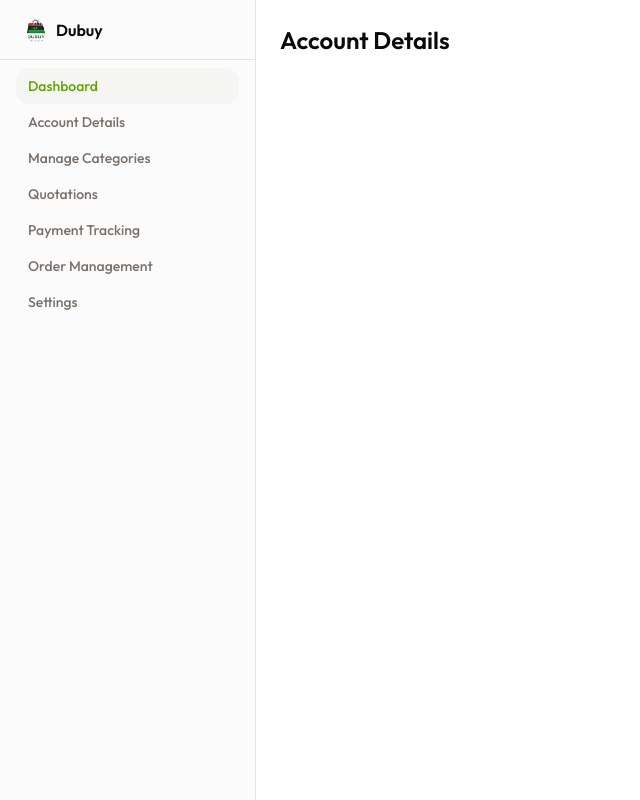
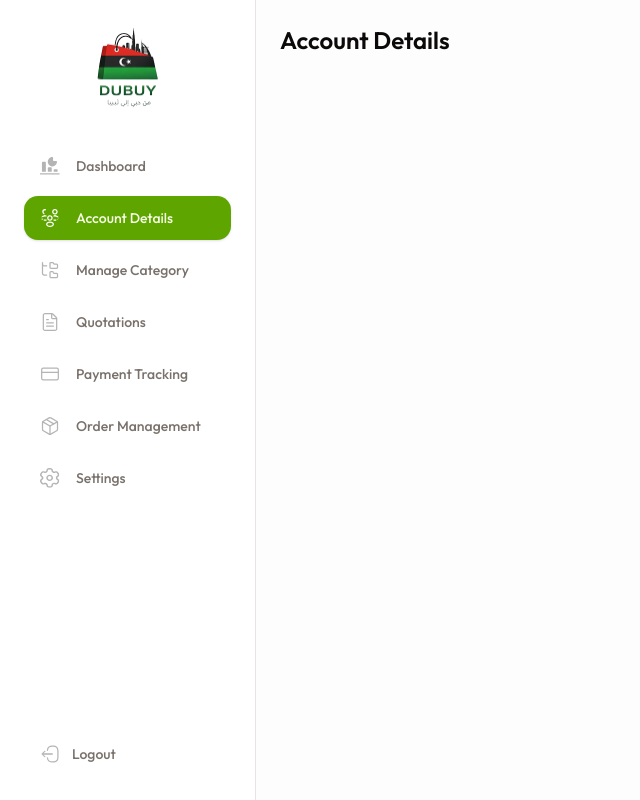
Before and after one commit to rafiferdos/shoppo, a Next.js app: page /dashboard/account-details in a window 1280 px wide. Shown: the whole page, without its empty margins (0-640 px from the left). Built offline with nearby package versions, Linux system fonts and the light colour scheme.

Commit message:
feat: Add dashboard main layout component with a responsive sidebar navigation and main content area.

```diff
--- a/app/dashboard/(main)/layout.tsx
+++ b/app/dashboard/(main)/layout.tsx
@@ -1,67 +1,144 @@
+"use client"
+
 import Link from "next/link"
 import Image from "next/image"
-import { Button } from "@/components/ui/button"
+import { usePathname } from "next/navigation"
+import { cn } from "@/lib/utils"
+
+const sidebarItems = [
+    {
+        title: "Dashboard",
+        href: "/dashboard",
+        icon: "/assets/dashboard-icons-svg/dashboard.svg"
+    },
+    {
+        title: "Account Details",
+        href: "/dashboard/account-details",
+        icon: "/assets/dashboard-icons-svg/account-details.svg"
+    },
+    {
+        title: "Manage Category",
+        href: "/dashboard/manage-categories",
+        icon: "/assets/dashboard-icons-svg/manage-category.svg"
+    },
+    {
+        title: "Quotations",
+        href: "/dashboard/quotations",
+        icon: "/assets/dashboard-icons-svg/quotations.svg"
+    },
+    {
+        title: "Payment Tracking",
+        href: "/dashboard/payment-tracking",
+        icon: "/assets/dashboard-icons-svg/payment-tracking.svg"
+    },
+    {
+        title: "Order Management",
+        href: "/dashboard/order-management",
+        icon: "/assets/dashboard-icons-svg/order-management.svg"
+    },
+    {
+        title: "Settings",
+        href: "/dashboard/settings",
+        icon: "/assets/dashboard-icons-svg/settings.svg"
+    }
+]
 
 export default function DashboardMainLayout({
     children,
 }: {
     children: React.ReactNode
 }) {
+    const pathname = usePathname()
+
     return (
-        <div className="flex min-h-screen w-full flex-col md:flex-row">
-            <aside className="w-full md:w-64 bg-muted/40 border-r hidden md:block">
-                <div className="flex h-full max-h-screen flex-col gap-2">
-                    <div className="flex h-14 items-center border-b px-4 lg:h-15 lg:px-6">
-                        <Link href="/dashboard" className="flex items-center gap-2 font-semibold">
-                            <Image src="/assets/logo.png" width={24} height={24} alt="Dubuy Logo" className="size-6 object-contain" />
-                            <span className="">Dubuy</span>
+        <div className="flex min-h-screen w-full flex-col md:flex-row bg-muted/20">
+            <aside className="w-full md:w-64 bg-background border-r hidden md:block h-screen sticky top-0">
+                <div className="flex h-full flex-col gap-8 p-6">
+                    {/* Logo Section */}
+                    <div className="flex items-center justify-center p-1">
+                        <Link href="/dashboard" className="flex items-center justify-center">
+                            <div className="relative size-20">
+                                <Image src="/assets/logo.png" fill alt="Dubuy Logo" className="object-contain" />
+                            </div>
                         </Link>
                     </div>
-                    <div className="flex-1">
-                        <nav className="grid items-start px-2 text-sm font-medium lg:px-4">
+
+                    {/* Navigation */}
+                    <div className="flex-1 flex flex-col justify-between">
+                        <nav className="flex flex-col gap-2">
+                            {sidebarItems.map((item) => {
+                                // Exact match for dashboard, startsWith for others to handle sub-routes if any
+                                const isActive = item.href === "/dashboard"
+                                    ? pathname === "/dashboard"
+                                    : pathname.startsWith(item.href)
+
+
+
+                                return (
+                                    <Link
+                                        key={item.href}
+                                        href={item.href}
+                                        className={cn(
+                                            "flex items-center gap-4 rounded-lg px-4 py-3 text-sm font-medium transition-all",
+                                            isActive
+                                                ? "bg-primary text-primary-foreground shadow-sm"
+                                                : "text-muted-foreground hover:text-primary"
+                                        )}
+                                    >
+                                        <div className="size-5 relative">
+                                            <Image
+                                                src={item.icon}
+                                                fill
+                                                alt={item.title}
+                                                // If active (bg-primary), icon should be white (invert).
+                                                // If inactive, icon is likely grey/muted.
+                                                // If hover (text-primary), icon works? SVGs as images are hard to color via CSS classes unless mask.
+                                                // Using CSS filter is a good way for SVGs in Image tags.
+                                                className={cn(
+                                                    "object-contain transition-all",
+                                                    isActive ? "brightness-0 invert" : "grayscale opacity-70 group-hover:grayscale-0 group-hover:opacity-100 placeholder-icon"
+                                                    // The user said "hover will have color-primary".
+                                                    // SVGs as <img> tags don't inherit text color.
+                                                    // I need to use a CSS filter to colorize them if they correspond to "primary".
+                                                    // Or just leave them as images if they are pre-colored.
+                                                    // The screenshot shows grey icons. Active one is white.
+                                                    // I will assume they are grey by default.
+                                                )}
+                                                style={!isActive ? {} : {}}
+                                            />
+                                        </div>
+                                        {item.title}
+                                    </Link>
+                                )
+                            })}
+                        </nav>
+
+                        <div className="mt-auto flex flex-col gap-2">
+                            {/* Settings is usually here in many layouts, but in the screenshot it was above logout.
+                                I included it in the main list above with a specific variant check or margin if needed.
+                                Actually, looking at the crop, Settings is just above Logout.
+                                So I will move Settings here?
+                                User list had Settings then Logout.
+                                I will keep Settings in the main map but maybe just add marginTop to it?
+                                No, let's put Settings and Logout in this bottom section.
+                             */}
+
+
                             <Link
-                                href="/dashboard"
-                                className="flex items-center gap-3 rounded-lg px-3 py-2 text-primary bg-muted transition-all hover:text-primary"
+                                href="/dashboard/login"
+                                className="flex items-center gap-3 rounded-lg px-4 py-3 text-sm font-medium text-muted-foreground transition-all hover:text-primary"
                             >
-                                Dashboard
+                                <div className="size-5 relative">
+                                    <Image
+                                        src="/assets/dashboard-icons-svg/logout.svg"
+                                        fill
+                                        alt="Logout"
+                                        className="object-contain grayscale opacity-70"
+                                    />
+                                </div>
+                                Logout
                             </Link>
-                            <Link
-                                href="/dashboard/account-details"
-                                className="flex items-center gap-3 rounded-lg px-3 py-2 text-muted-foreground transition-all hover:text-primary"
-                            >
-                                Account Details
-                            </Link>
-                            <Link
-                                href="/dashboard/manage-categories"
-                                className="flex items-center gap-3 rounded-lg px-3 py-2 text-muted-foreground transition-all hover:text-primary"
-                            >
-                                Manage Categories
-                            </Link>
-                            <Link
-                                href="/dashboard/quotations"
-                                className="flex items-center gap-3 rounded-lg px-3 py-2 text-muted-foreground transition-all hover:text-primary"
-                            >
-                                Quotations
-                            </Link>
-                            <Link
-                                href="/dashboard/payment-tracking"
-                                className="flex items-center gap-3 rounded-lg px-3 py-2 text-muted-foreground transition-all hover:text-primary"
-                            >
-                                Payment Tracking
-                            </Link>
-                            <Link
-                                href="/dashboard/order-management"
-                                className="flex items-center gap-3 rounded-lg px-3 py-2 text-muted-foreground transition-all hover:text-primary"
-                            >
-                                Order Management
-                            </Link>
-                            <Link
-                                href="/dashboard/settings"
-                                className="flex items-center gap-3 rounded-lg px-3 py-2 text-muted-foreground transition-all hover:text-primary"
-                            >
-                                Settings
-                            </Link>
-                        </nav>
+                        </div>
                     </div>
                 </div>
             </aside>
```
